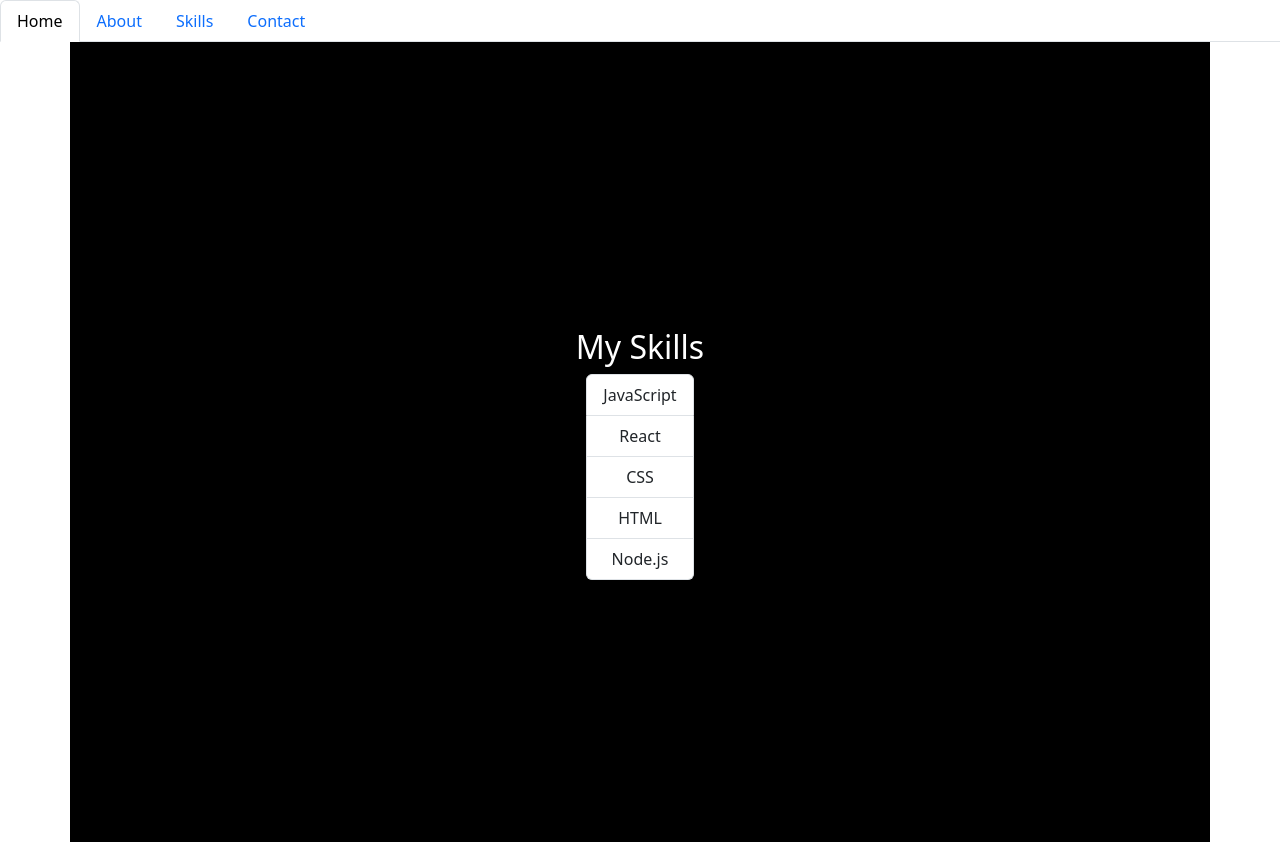
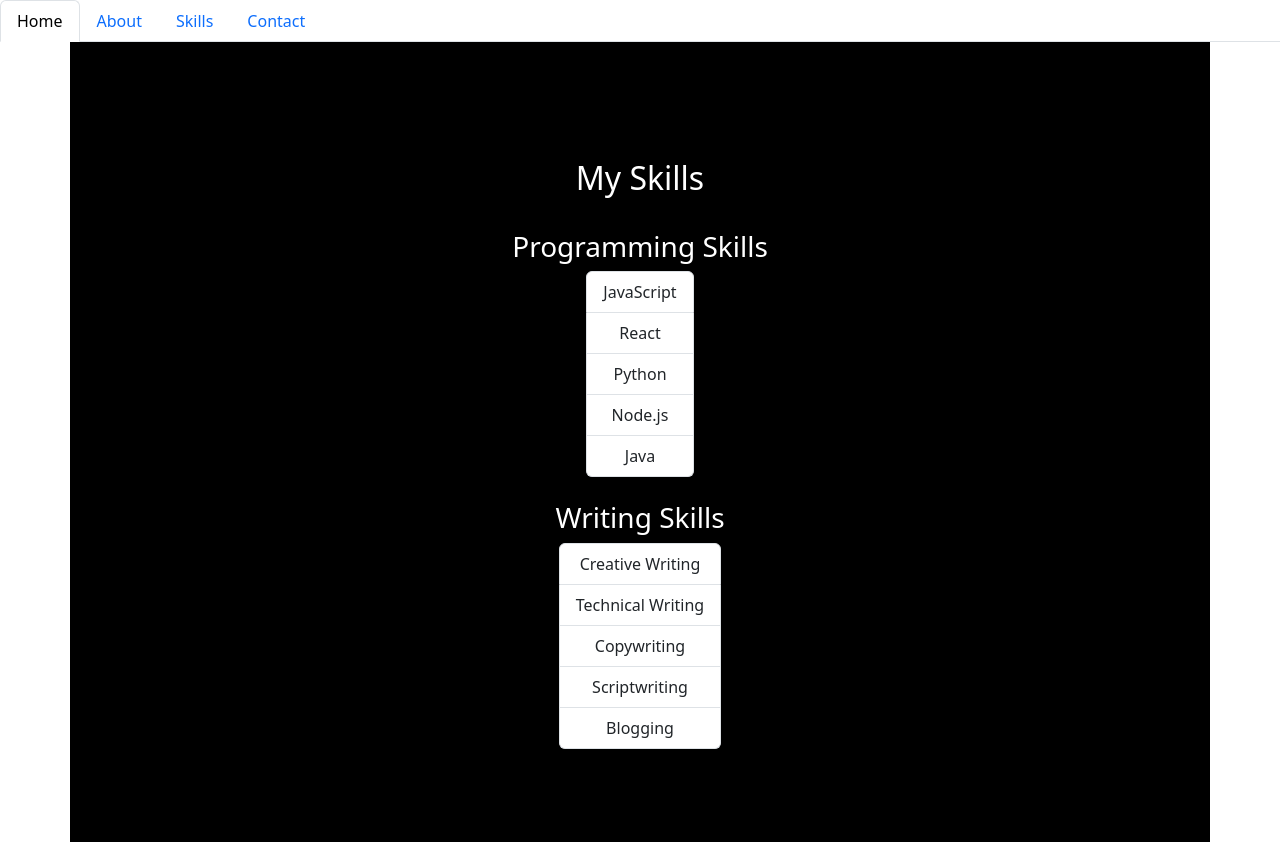
Before and after one commit to jao-o/MyProfileMidterm, a React (Create React App) app: page /skills in a window 1280 px wide. Built offline with nearby package versions, Linux system fonts and the light colour scheme.

Commit message:
add some details

```diff
--- a/src/components/Skills.js
+++ b/src/components/Skills.js
@@ -15,12 +15,22 @@ const Skills = () => {
       }}
     >
       <h2 className="mt-4">My Skills</h2>
+      <h3 className="mt-4">Programming Skills</h3>
       <ul className="list-group">
         <li className="list-group-item">JavaScript</li>
         <li className="list-group-item">React</li>
-        <li className="list-group-item">CSS</li>
-        <li className="list-group-item">HTML</li>
+        <li className="list-group-item">Python</li>
         <li className="list-group-item">Node.js</li>
+        <li className="list-group-item">Java</li>
+      </ul>
+
+      <h3 className="mt-4">Writing Skills</h3>
+      <ul className="list-group">
+        <li className="list-group-item">Creative Writing</li>
+        <li className="list-group-item">Technical Writing</li>
+        <li className="list-group-item">Copywriting</li>
+        <li className="list-group-item">Scriptwriting</li>
+        <li className="list-group-item">Blogging</li>
       </ul>
     </div>
   );
```
